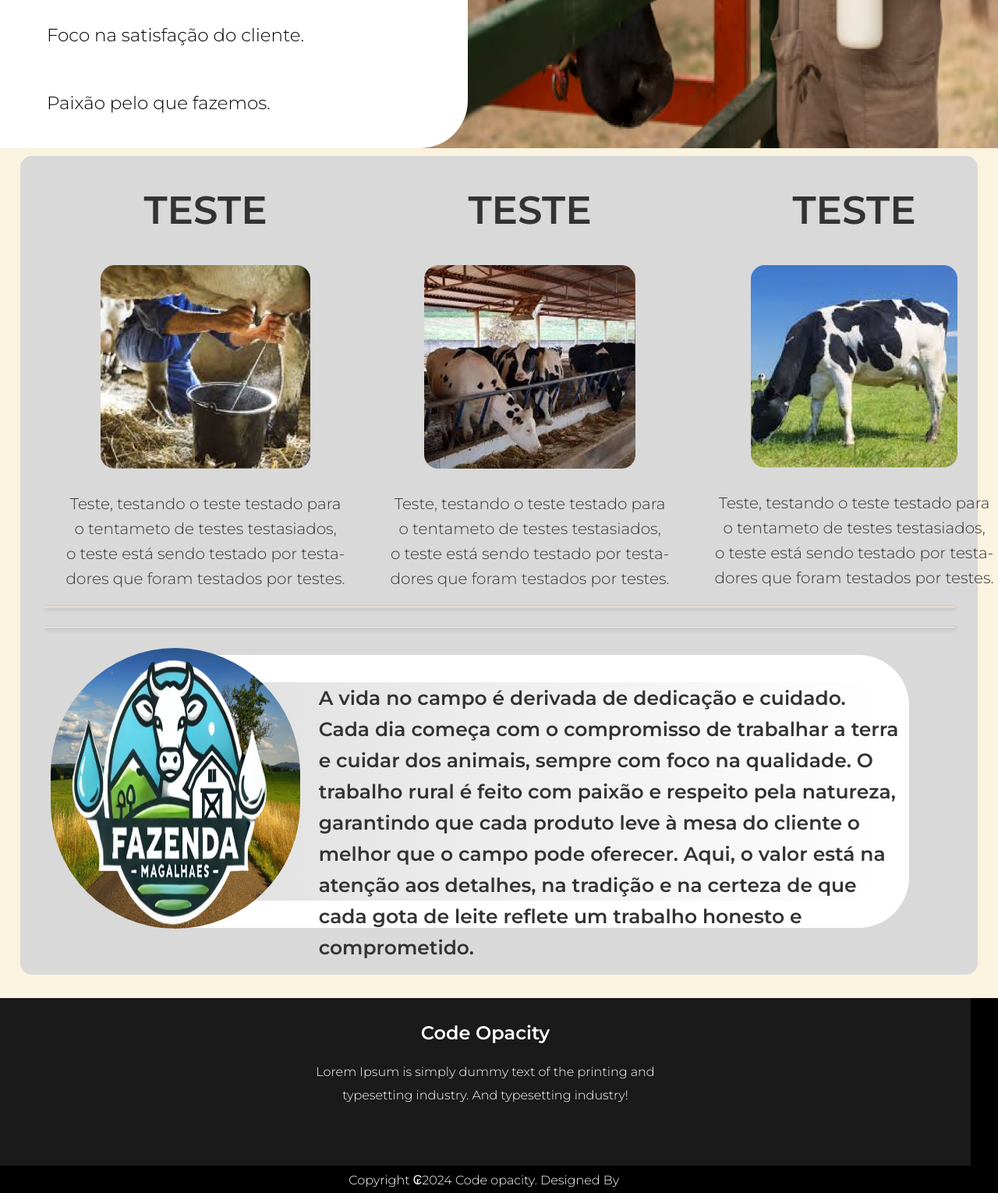
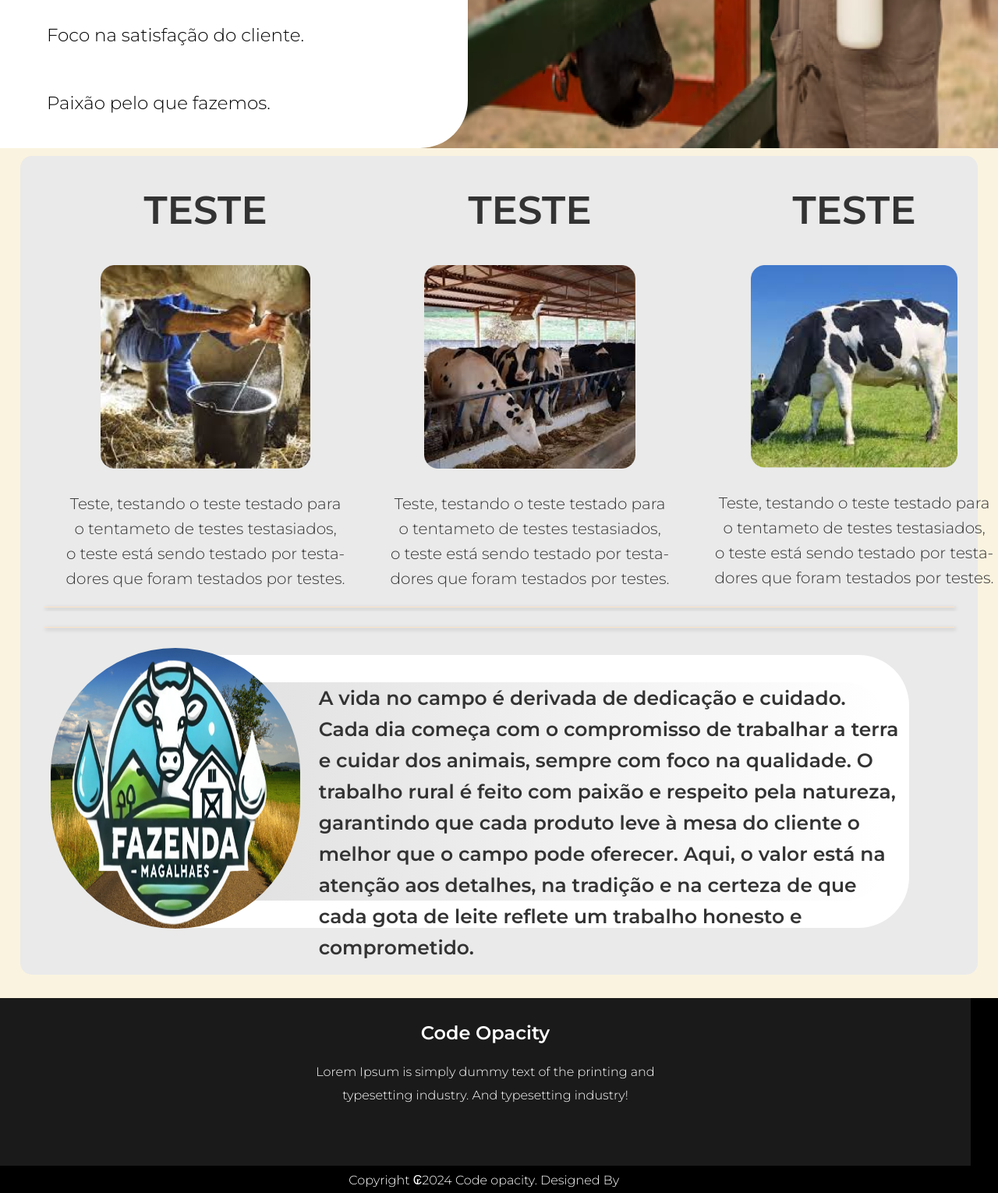
Before and after one commit to The-Vonky/Fazenda-Magalhaes, a PHP site: page /home.html in a window 1280 px wide. Shown: the part 1430-2960 px from the top of the page at 78% size. Run offline with PHP 8.4, Linux system fonts and the light colour scheme; some web fonts are replaced.

Commit message:
alterações

```diff
--- a/Fazenda-Magalhaes-desenvolvimento/Fazenda-Magalhaes-desenvolvimento/Fazenda/css/home.css
+++ b/Fazenda-Magalhaes-desenvolvimento/Fazenda-Magalhaes-desenvolvimento/Fazenda/css/home.css
@@ -251,7 +251,7 @@ nav ul li a:hover {
 .containerH3 {
     width: 96%;
     height: 50%;
-    background-color: #D9D9D9;
+    background-color: #EAEAEA;
     padding: 30px 30px 6px 30px;
     justify-content: space-around;
     display: flex;
@@ -308,7 +308,7 @@ nav ul li a:hover {
 .containerH4 {
     width: 96%;
     margin: 0 auto 30px auto;
-    background-color: #D9D9D9;
+    background-color: #EAEAEA;
     border-radius: 0 0 15px 15px;
     padding: 0 30px 60px 30px;
 }
```
